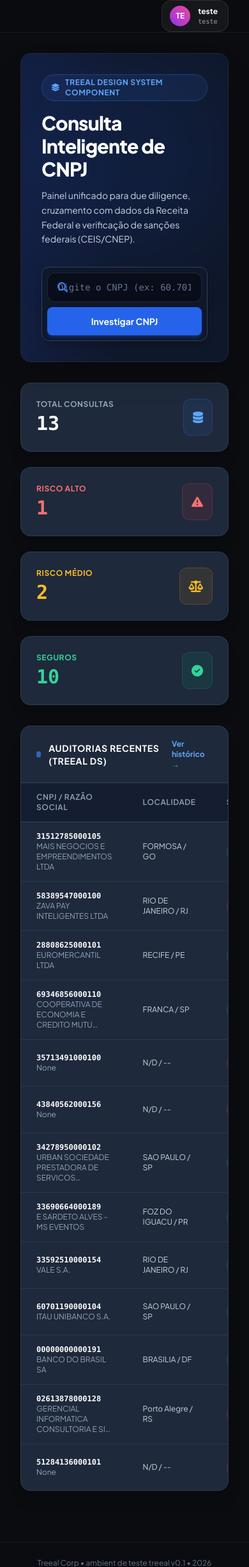
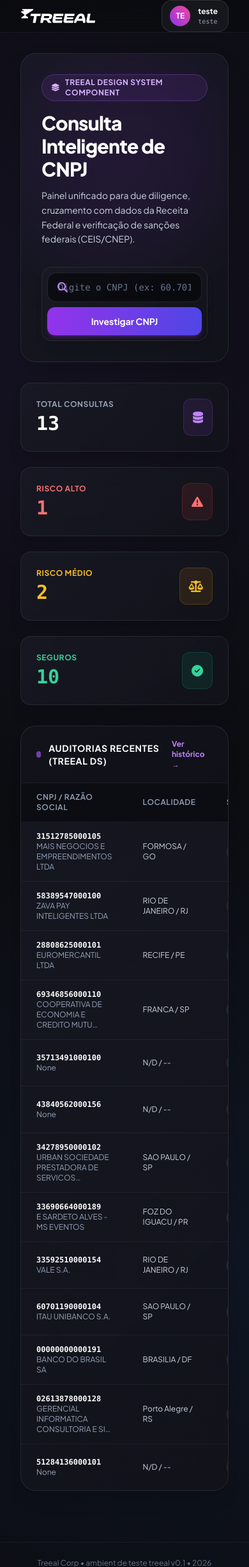
Before and after one commit to mateus17bk/treeal-corporate-security, a Django app: page / in a window 390 px wide. Shown: the top 2449 px of the page at 64% size. Run offline with Django 5.2, Linux system fonts and the light colour scheme; a user stored in the database is signed in; data comes from the database, SQL or seed files in the repository; data that the repository does not hold is empty; some libraries are stand-ins or nearby versions.

Commit message:
feat: integrate official Treeal logo, animated glassmorphism UI, and customized auth views
Co-Authored-By: Claude Code <noreply@anthropic.com>

```diff
--- a/static/css/treeal.css
+++ b/static/css/treeal.css
@@ -1,11 +1,33 @@
 /* ==========================================================================
-   Treeal Corp Design System & Custom Styles
+   Treeal Corp Design System & Custom Styles (Animated & Leve)
    ========================================================================== */
+
+@keyframes floatOrb {
+    0%, 100% { transform: translateY(0px) scale(1); }
+    50% { transform: translateY(-15px) scale(1.05); }
+}
+
+@keyframes fadeInScale {
+    from { opacity: 0; transform: translateY(10px) scale(0.98); }
+    to { opacity: 1; transform: translateY(0) scale(1); }
+}
+
+.animate-float-slow {
+    animation: floatOrb 8s ease-in-out infinite;
+}
+
+.animate-fade-in {
+    animation: fadeInScale 0.4s cubic-bezier(0.16, 1, 0.3, 1) forwards;
+}
 
 body {
     font-family: 'Plus Jakarta Sans', sans-serif;
     background-color: #0b0c10;
     color: #e2e8f0;
+    background-image:
+        radial-gradient(circle at 15% 20%, rgba(139, 92, 246, 0.08) 0%, transparent 40%),
+        radial-gradient(circle at 85% 80%, rgba(59, 130, 246, 0.08) 0%, transparent 40%);
+    background-attachment: fixed;
 }
 
 .font-mono {
@@ -13,9 +35,26 @@ body {
 }
 
 .glass-card {
-    background: linear-gradient(135deg, rgba(26, 27, 38, 0.75) 0%, rgba(18, 19, 26, 0.85) 100%);
+    position: relative;
+    overflow: hidden;
+    background: linear-gradient(135deg, rgba(26, 27, 38, 0.75) 0%, rgba(18, 19, 26, 0.9) 100%);
     backdrop-filter: blur(16px);
-    border: 1px solid rgba(255, 255, 255, 0.07);
+    border: 1px solid rgba(255, 255, 255, 0.08);
+    border-radius: 1.5rem;
+    box-shadow: 0 10px 30px -10px rgba(0, 0, 0, 0.5);
+    transition: border-color 0.3s ease, transform 0.3s cubic-bezier(0.16, 1, 0.3, 1), box-shadow 0.3s ease;
+}
+
+/* Removemos a "bola" do cursor e deixamos apenas um hover translúcido elegante e arredondado */
+.glass-card::before {
+    display: none;
+}
+
+.glass-card:hover {
+    background: linear-gradient(135deg, rgba(139, 92, 246, 0.08) 0%, rgba(59, 130, 246, 0.06) 100%);
+    border-color: rgba(168, 85, 247, 0.35);
+    box-shadow: 0 20px 40px -15px rgba(139, 92, 246, 0.2);
+    transform: translateY(-3px);
 }
 
 .sidebar-item-active {
@@ -26,19 +65,20 @@ body {
 /* Formulários e Inputs */
 input[type="text"], input[type="password"], input[type="email"] {
     width: 100%;
-    background-color: rgba(0, 0, 0, 0.4);
+    background-color: rgba(0, 0, 0, 0.5);
     border: 1px solid rgba(255, 255, 255, 0.1);
-    border-radius: 0.75rem;
+    border-radius: 0.875rem;
     padding: 0.75rem 1rem;
     color: #ffffff;
     font-size: 0.875rem;
     outline: none;
-    transition: all 0.2s;
+    transition: all 0.3s cubic-bezier(0.16, 1, 0.3, 1);
 }
 
 input[type="text"]:focus, input[type="password"]:focus, input[type="email"]:focus {
     border-color: #a855f7;
-    box-shadow: 0 0 0 2px rgba(168, 85, 247, 0.2);
+    box-shadow: 0 0 0 3px rgba(168, 85, 247, 0.25);
+    background-color: rgba(0, 0, 0, 0.7);
 }
 
 ul.errorlist {
@@ -57,6 +97,7 @@ ul.errorlist {
         background-color: #ffffff !important;
         color: #0f172a !important;
         overflow: visible !important;
+        background-image: none !important;
     }
     aside, header, footer, button, a, .no-print {
         display: none !important;
@@ -76,6 +117,7 @@ ul.errorlist {
         border: 1px solid #cbd5e1 !important;
         box-shadow: none !important;
         backdrop-filter: none !important;
+        transform: none !important;
     }
     h1, h2, h3, p, span, strong, th, td {
         color: #0f172a !important;
--- a/static/js/treeal.js
+++ b/static/js/treeal.js
@@ -1,5 +1,5 @@
 /**
- * Treeal Corp - Scripts Globais (Status de APIs e Área de Transferência)
+ * Treeal Corp - Scripts Globais & Efeitos Visuais Interativos (Frontend Agent)
  */
 
 async function carregarStatusAPIs() {
@@ -62,9 +62,26 @@ function copiarTextoMensagem() {
     });
 }
 
+/**
+ * Efeito translúcido dinâmico com mouse tracking (Spotlight / Glass Glow)
+ */
+function inicializarEfeitoTranslúcidoMouse() {
+    document.querySelectorAll('.glass-card').forEach(card => {
+        card.addEventListener('mousemove', (e) => {
+            const rect = card.getBoundingClientRect();
+            const x = e.clientX - rect.left;
+            const y = e.clientY - rect.top;
+
+            card.style.setProperty('--mouse-x', `${x}px`);
+            card.style.setProperty('--mouse-y', `${y}px`);
+        });
+    });
+}
+
 document.addEventListener("DOMContentLoaded", () => {
     if (document.getElementById('listaApiStatus')) {
         carregarStatusAPIs();
         setInterval(carregarStatusAPIs, 60000);
     }
+    inicializarEfeitoTranslúcidoMouse();
 });
--- a/templates/base.html
+++ b/templates/base.html
@@ -22,13 +22,7 @@
         <div>
             <!-- Logo / Brand -->
             <div class="flex items-center space-x-3 mb-8 px-2">
-                <div class="w-10 h-10 rounded-2xl bg-gradient-to-tr from-violet-600 to-fuchsia-500 flex items-center justify-center text-white shadow-lg shadow-purple-900/40">
-                    <i class="fa-solid fa-shield-halved text-lg"></i>
-                </div>
-                <div>
-                    <span class="text-base font-extrabold tracking-tight text-white block">Treeal Corp</span>
-                    <span class="text-[11px] text-purple-400 font-semibold tracking-wider uppercase">ambient de teste treeal v0.1</span>
-                </div>
+                <img src="{% static 'img/logo-treeal.png' %}" alt="Treeal Logo" class="h-8 w-auto object-contain">
             </div>
 
             <!-- Navigation Links -->
@@ -80,7 +74,8 @@
         <!-- Topbar -->
         <header class="h-20 bg-[#0b0c10]/80 backdrop-blur-md border-b border-white/5 px-8 flex justify-between items-center sticky top-0 z-40">
             <div class="flex items-center space-x-4">
-                <span class="text-xs font-bold text-slate-400 uppercase tracking-widest hidden sm:inline">Treeal Corp • Compliance & BaaS</span>
+                <img src="{% static 'img/logo-treeal.png' %}" alt="Treeal Logo" class="h-6 w-auto object-contain sm:hidden">
+                <span class="text-xs font-bold text-slate-400 uppercase tracking-widest hidden sm:inline">Compliance & BaaS Intelligence</span>
             </div>
 
             <!-- Profile & Search Ask Bar -->
--- a/templates/corporate_intel/dashboard.html
+++ b/templates/corporate_intel/dashboard.html
@@ -4,11 +4,11 @@
 
 {% block content %}
 <!-- Treeal DS Hero Banner -->
-<div class="relative bg-gradient-to-r from-blue-900/40 via-slate-900 to-slate-900 border border-slate-800 rounded-2xl p-8 md:p-12 mb-8 shadow-2xl overflow-hidden">
-    <div class="absolute right-0 top-0 w-80 h-80 bg-blue-600/10 rounded-full blur-3xl pointer-events-none"></div>
+<div class="glass-card relative rounded-3xl p-8 md:p-12 mb-8 shadow-2xl overflow-hidden">
+    <div class="absolute right-0 top-0 w-80 h-80 bg-purple-600/10 rounded-full blur-3xl pointer-events-none"></div>
 
     <div class="max-w-3xl relative z-10">
-        <div class="inline-flex items-center space-x-2 bg-blue-500/10 border border-blue-500/30 text-blue-400 px-3.5 py-1 rounded-full text-xs font-bold mb-4 uppercase tracking-wider">
+        <div class="inline-flex items-center space-x-2 bg-purple-500/10 border border-purple-500/30 text-purple-300 px-3.5 py-1 rounded-full text-xs font-bold mb-4 uppercase tracking-wider">
             <i class="fa-solid fa-layer-group"></i>
             <span>Treeal Design System Component</span>
         </div>
@@ -22,16 +22,16 @@
         </p>
 
         <!-- Treeal DS Search Form -->
-        <form action="{% url 'consultar_cnpj' %}" method="POST" class="bg-slate-900 border border-slate-700 p-2 rounded-xl shadow-lg flex flex-col sm:flex-row gap-2">
+        <form action="{% url 'consultar_cnpj' %}" method="POST" class="glass-card p-2 rounded-2xl shadow-lg flex flex-col sm:flex-row gap-2">
             {% csrf_token %}
             <div class="relative flex-grow">
-                <span class="absolute inset-y-0 left-0 flex items-center pl-4 text-blue-500">
+                <span class="absolute inset-y-0 left-0 flex items-center pl-4 text-purple-400">
                     <i class="fa-solid fa-magnifying-glass"></i>
                 </span>
                 <input type="text" name="cnpj" placeholder="Digite o CNPJ (ex: 60.701.190/0001-04)" required
-                    class="w-full pl-12 pr-4 py-3 bg-slate-950 border border-slate-800 rounded-lg text-white placeholder-slate-500 focus:outline-none focus:border-blue-600 font-mono text-sm">
+                    class="w-full pl-12 pr-4 py-3 bg-black/40 border border-white/10 rounded-xl text-white placeholder-slate-500 focus:outline-none focus:border-purple-500 font-mono text-sm">
             </div>
-            <button type="submit" class="bg-blue-600 hover:bg-blue-500 text-white px-7 py-3 rounded-lg font-bold text-sm transition flex items-center justify-center space-x-2 shadow-md shadow-blue-600/30">
+            <button type="submit" class="bg-gradient-to-r from-purple-600 to-indigo-600 hover:from-purple-500 hover:to-indigo-500 text-white px-7 py-3 rounded-xl font-bold text-sm transition flex items-center justify-center space-x-2 shadow-md shadow-purple-600/30">
                 <span>Investigar CNPJ</span>
             </button>
         </form>
@@ -40,16 +40,16 @@
 
 <!-- Treeal DS Metrics Grid -->
 <div class="grid grid-cols-1 sm:grid-cols-2 lg:grid-cols-4 gap-6 mb-8">
-    <div class="bg-[#1e293b] border border-slate-700/80 rounded-2xl p-6 shadow-xl flex items-center justify-between">
+    <div class="glass-card rounded-2xl p-6 shadow-xl flex items-center justify-between">
         <div>
             <p class="text-xs uppercase tracking-wider text-slate-400 font-bold">Total Consultas</p>
             <h3 class="text-3xl font-extrabold text-white mt-1 font-mono">{{ total_consultas }}</h3>
         </div>
-        <div class="bg-blue-500/10 text-blue-400 p-3.5 rounded-xl border border-blue-500/20 text-lg">
+        <div class="bg-purple-500/10 text-purple-400 p-3.5 rounded-xl border border-purple-500/20 text-lg">
             <i class="fa-solid fa-database"></i>
         </div>
     </div>
-    <div class="bg-[#1e293b] border border-slate-700/80 rounded-2xl p-6 shadow-xl flex items-center justify-between">
+    <div class="glass-card rounded-2xl p-6 shadow-xl flex items-center justify-between">
         <div>
             <p class="text-xs uppercase tracking-wider text-red-400 font-bold">Risco Alto</p>
             <h3 class="text-3xl font-extrabold text-red-400 mt-1 font-mono">{{ risco_alto }}</h3>
@@ -58,7 +58,7 @@
             <i class="fa-solid fa-triangle-exclamation"></i>
         </div>
     </div>
-    <div class="bg-[#1e293b] border border-slate-700/80 rounded-2xl p-6 shadow-xl flex items-center justify-between">
+    <div class="glass-card rounded-2xl p-6 shadow-xl flex items-center justify-between">
         <div>
             <p class="text-xs uppercase tracking-wider text-amber-400 font-bold">Risco Médio</p>
             <h3 class="text-3xl font-extrabold text-amber-400 mt-1 font-mono">{{ risco_medio }}</h3>
@@ -67,7 +67,7 @@
             <i class="fa-solid fa-scale-balanced"></i>
         </div>
     </div>
-    <div class="bg-[#1e293b] border border-slate-700/80 rounded-2xl p-6 shadow-xl flex items-center justify-between">
+    <div class="glass-card rounded-2xl p-6 shadow-xl flex items-center justify-between">
         <div>
             <p class="text-xs uppercase tracking-wider text-emerald-400 font-bold">Seguros</p>
             <h3 class="text-3xl font-extrabold text-emerald-400 mt-1 font-mono">{{ risco_baixo }}</h3>
@@ -79,19 +79,19 @@
 </div>
 
 <!-- Treeal DS Table -->
-<div class="bg-[#1e293b] border border-slate-700/80 rounded-2xl shadow-xl overflow-hidden mb-12">
-    <div class="px-6 py-5 border-b border-slate-700 flex justify-between items-center bg-slate-850">
+<div class="glass-card rounded-3xl shadow-xl overflow-hidden mb-12">
+    <div class="px-6 py-5 border-b border-white/5 flex justify-between items-center bg-black/20">
         <div class="flex items-center space-x-3">
-            <div class="w-2.5 h-2.5 rounded-full bg-blue-500 animate-pulse"></div>
+            <div class="w-2.5 h-2.5 rounded-full bg-purple-500 animate-pulse"></div>
             <h3 class="font-bold text-sm text-white uppercase tracking-wider">Auditorias Recentes (Treeal DS)</h3>
         </div>
-        <a href="{% url 'historico' %}" class="text-xs text-blue-400 hover:text-blue-300 font-bold transition">Ver histórico &rarr;</a>
+        <a href="{% url 'historico' %}" class="text-xs text-purple-400 hover:text-purple-300 font-bold transition">Ver histórico &rarr;</a>
     </div>
 
     <div class="overflow-x-auto">
         <table class="w-full text-left border-collapse">
             <thead>
-                <tr class="bg-slate-900/60 text-slate-400 text-xs uppercase tracking-wider border-b border-slate-700">
+                <tr class="bg-black/40 text-slate-400 text-xs uppercase tracking-wider border-b border-white/5">
                     <th class="py-3.5 px-6 font-semibold">CNPJ / Razão Social</th>
                     <th class="py-3.5 px-6 font-semibold">Localidade</th>
                     <th class="py-3.5 px-6 font-semibold">Situação</th>
@@ -100,9 +100,9 @@
                     <th class="py-3.5 px-6 font-semibold text-right">Ação</th>
                 </tr>
             </thead>
-            <tbody class="divide-y divide-slate-700/60 text-sm">
+            <tbody class="divide-y divide-white/5 text-sm">
                 {% for emp in empresas %}
-                <tr class="hover:bg-slate-750/50 transition">
+                <tr class="hover:bg-purple-500/10 transition">
                     <td class="py-3.5 px-6">
                         <span class="font-mono font-bold text-white block text-xs">{{ emp.cnpj }}</span>
                         <span class="text-xs text-slate-400 block">{{ emp.razao_social|truncatechars:40 }}</span>
@@ -123,14 +123,14 @@
                     <td class="py-3.5 px-6">
                         <div class="flex flex-wrap gap-1">
                             {% for gw in emp.metodos_pagamento %}
-                            <span class="bg-slate-900 border border-slate-700 text-[10px] px-2 py-0.5 rounded text-blue-300">{{ gw }}</span>
+                            <span class="bg-black/30 border border-white/5 text-[10px] px-2 py-0.5 rounded text-purple-300">{{ gw }}</span>
                             {% empty %}
                             <span class="text-xs text-slate-500 italic">--</span>
                             {% endfor %}
                         </div>
                     </td>
                     <td class="py-3.5 px-6 text-right">
-                        <a href="{% url 'detalhes_empresa' emp.pk %}" class="bg-blue-600/20 hover:bg-blue-600 text-blue-400 hover:text-white px-3.5 py-1.5 rounded-lg text-xs font-bold transition border border-blue-500/30">
+                        <a href="{% url 'detalhes_empresa' emp.pk %}" class="bg-purple-600/20 hover:bg-purple-600 text-purple-300 hover:text-white px-3.5 py-1.5 rounded-lg text-xs font-bold transition border border-purple-500/30">
                             Resumo
                         </a>
                     </td>
```
Also changed, not shown: corporate_intel/templates/corporate_intel/login.html (+4 -4 lines), corporate_intel/templates/corporate_intel/register.html (+4 -4 lines), static/img/logo-treeal.png (added).
